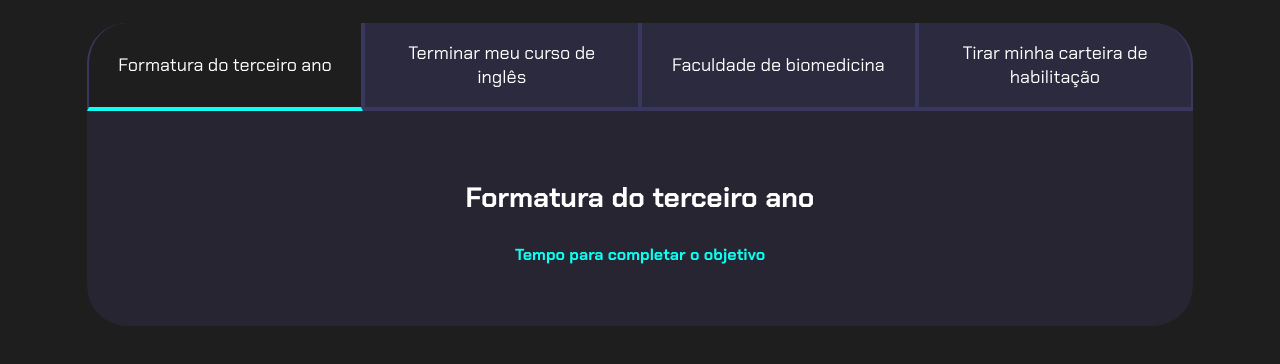
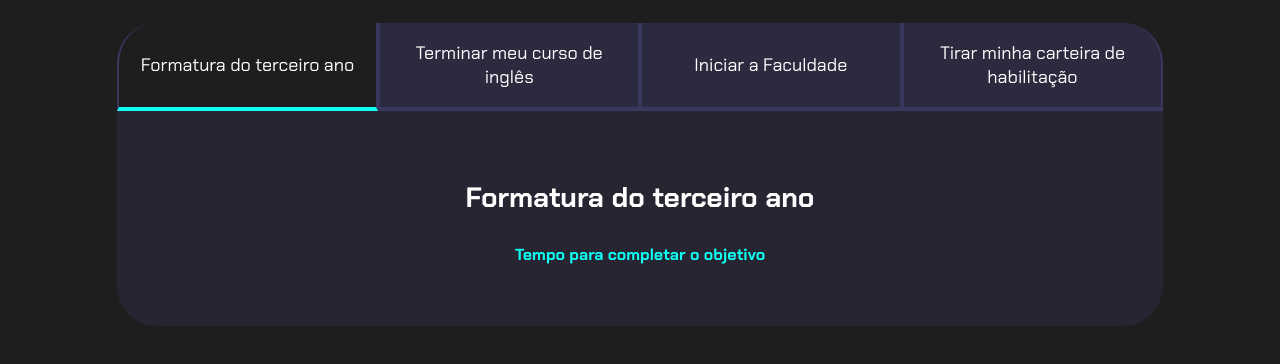
Before and after one commit to GeooSI/PROJETO-DE-VIDA-GEO, a plain HTML site: page js-projeto-de-vida-codigo-base/index.html in a window 1280 px wide. Both pictures are taken after a click on the button "Formatura do terceiro ano". Shown: the part 80-444 px from the top of the page. Drawn offline with Linux system fonts and the light colour scheme.

Commit message:
Add files via upload

```diff
--- a/js-projeto-de-vida-codigo-base/index.html
+++ b/js-projeto-de-vida-codigo-base/index.html
@@ -15,7 +15,7 @@
         <div class="botoes">
             <button class="botao ativo">Formatura do terceiro ano</button>
             <button class="botao">Terminar meu curso de inglês</button>
-            <button class="botao">Faculdade de biomedicina</button>
+            <button class="botao">Iniciar a Faculdade</button>
             <button class="botao">Tirar minha carteira de habilitação</button>
         </div>
         <div class="abas-textos">
@@ -28,7 +28,7 @@
                 <h4 class="aba-conteudo-titulo-secundario">Tempo para completar o objetivo</h4>
               </div>
               <div class="aba-conteudo">
-                <h3 class="aba-conteudo-titulo-principal">Faculdade de biomedicina</h3>
+                <h3 class="aba-conteudo-titulo-principal">Iniciar a Faculdade</h3>
                 <h4 class="aba-conteudo-titulo-secundario">Tempo para completar o objetivo</h4>
               </div>
               <div class="aba-conteudo">
--- a/js-projeto-de-vida-codigo-base/main.js
+++ b/js-projeto-de-vida-codigo-base/main.js
@@ -1,12 +1,14 @@
 const botoes  = document.querySelectorAll(".botao");
-
+const textos  = document.querySelectorAll(".aba-conteudo");
 for(let i=0;i <botoes.length;i++){
     botoes[i].onclick = function(){
 
 for(let j=0;j <botoes.length;j++){
     botoes[j].classList.remove("ativo");
+     textos[j].classList.remove("ativo");
 }
       botoes[i].classList.add("ativo");
+      textos[i].classList.add("ativo");
     }
     console.log();
 }
```
